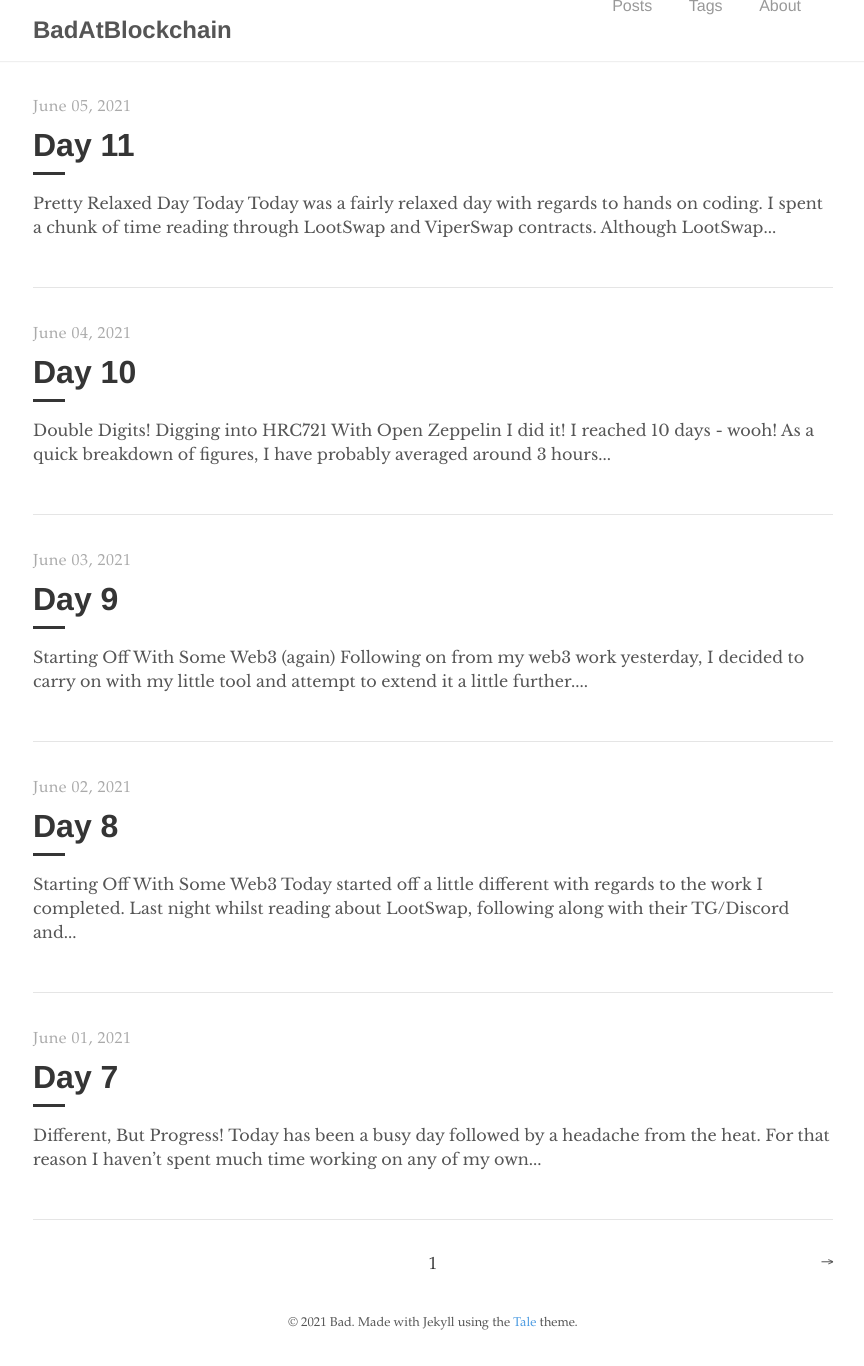
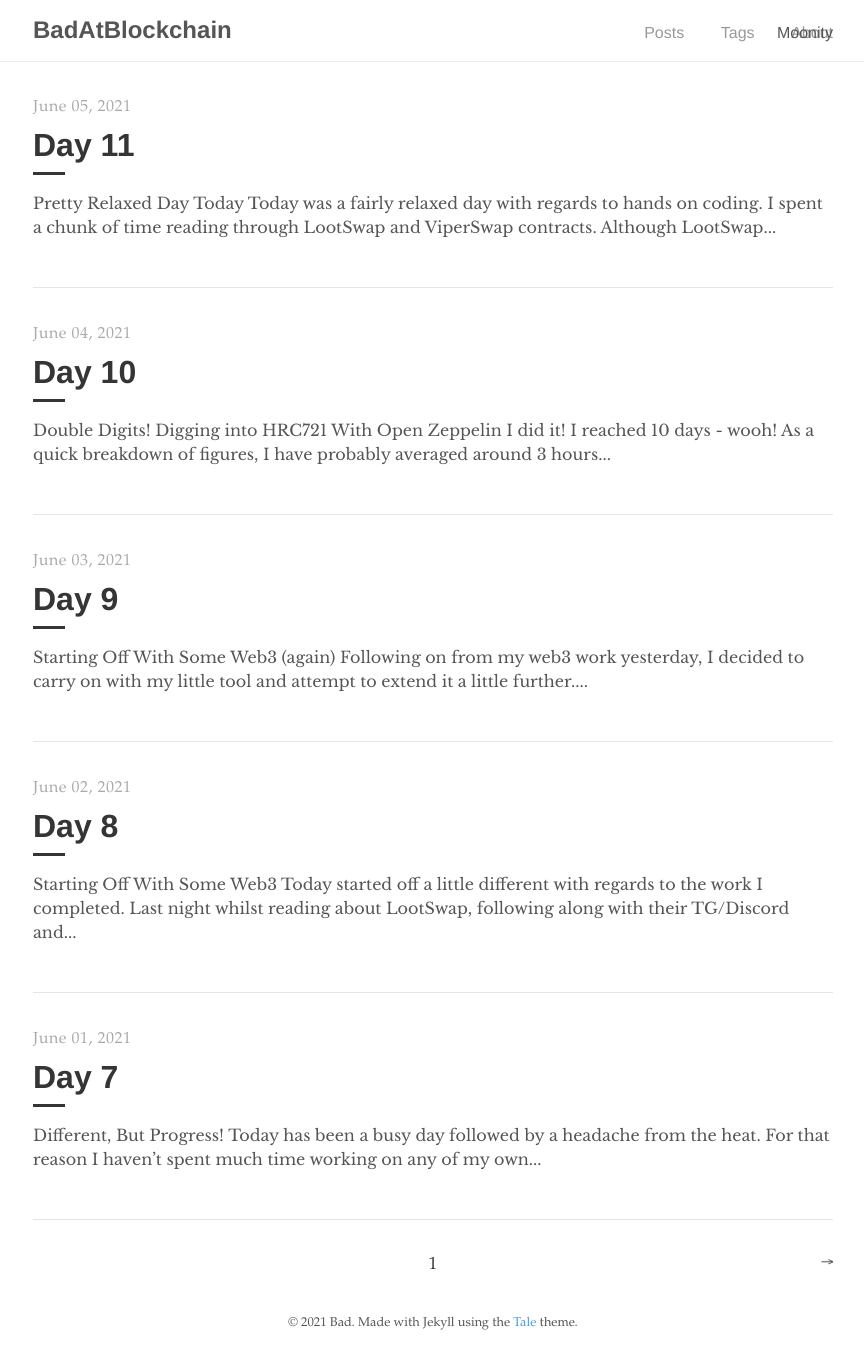
Before and after one commit to BadAtBlockchain/badatblockchain.github.io, a Jekyll site: the page built from index.html, in a window 1280 px wide. Shown: the whole page, without its empty margins (207-1071 px from the left). Built offline with Jekyll 4.4.1, drawn with Linux system fonts in a browser that asks for light colours; the list of posts is cut into pages by our own code.

Commit message:
nav tests

```diff
--- a/_includes/navigation.html
+++ b/_includes/navigation.html
@@ -7,14 +7,9 @@
       <li><a href="{{ site.baseurl }}/">Posts</a></li>
       <li><a href="{{ '/tags' | prepend: site.baseurl }}">Tags</a></li>
       <li><a href="{{ '/about' | prepend: site.baseurl }}">About</a></li>
-      <div class="dropdown">
-        <button class="dropbtn">Tokens
-          <i class="fa fa-caret-down"></i>
-        </button>
-        <div class="dropdown-content">
-          <a href="{{ '/tokens/moonity' | prepend: site.baseurl }}">Moonity</a>
-        </div>
-    </div>
+    </ul>
+    <ul>
+      <a href="{{ '/tokens/moonity' | prepend: site.baseurl }}">Moonity</a>
     </ul>
   </div>
 </nav>
--- a/_sass/tale/_layout.scss
+++ b/_sass/tale/_layout.scss
@@ -90,56 +90,3 @@ footer {
     font-size: .8rem;
   }
 }
-
-/* The dropdown container */
-.dropdown {
-  float: left;
-  overflow: hidden;
-}
-
-/* Dropdown button */
-.dropdown .dropbtn {
-  font-size: 16px;
-  border: none;
-  outline: none;
-  color: white;
-  padding: 14px 16px;
-  background-color: inherit;
-  font-family: inherit; /* Important for vertical align on mobile phones */
-  margin: 0; /* Important for vertical align on mobile phones */
-}
-
-/* Add a red background color to navbar links on hover */
-.navbar a:hover, .dropdown:hover .dropbtn {
-  background-color: red;
-}
-
-/* Dropdown content (hidden by default) */
-.dropdown-content {
-  display: none;
-  position: absolute;
-  background-color: #f9f9f9;
-  min-width: 160px;
-  box-shadow: 0px 8px 16px 0px rgba(0,0,0,0.2);
-  z-index: 1;
-}
-
-/* Links inside the dropdown */
-.dropdown-content a {
-  float: none;
-  color: black;
-  padding: 12px 16px;
-  text-decoration: none;
-  display: block;
-  text-align: left;
-}
-
-/* Add a grey background color to dropdown links on hover */
-.dropdown-content a:hover {
-  background-color: #ddd;
-}
-
-/* Show the dropdown menu on hover */
-.dropdown:hover .dropdown-content {
-  display: block;
-}
```
